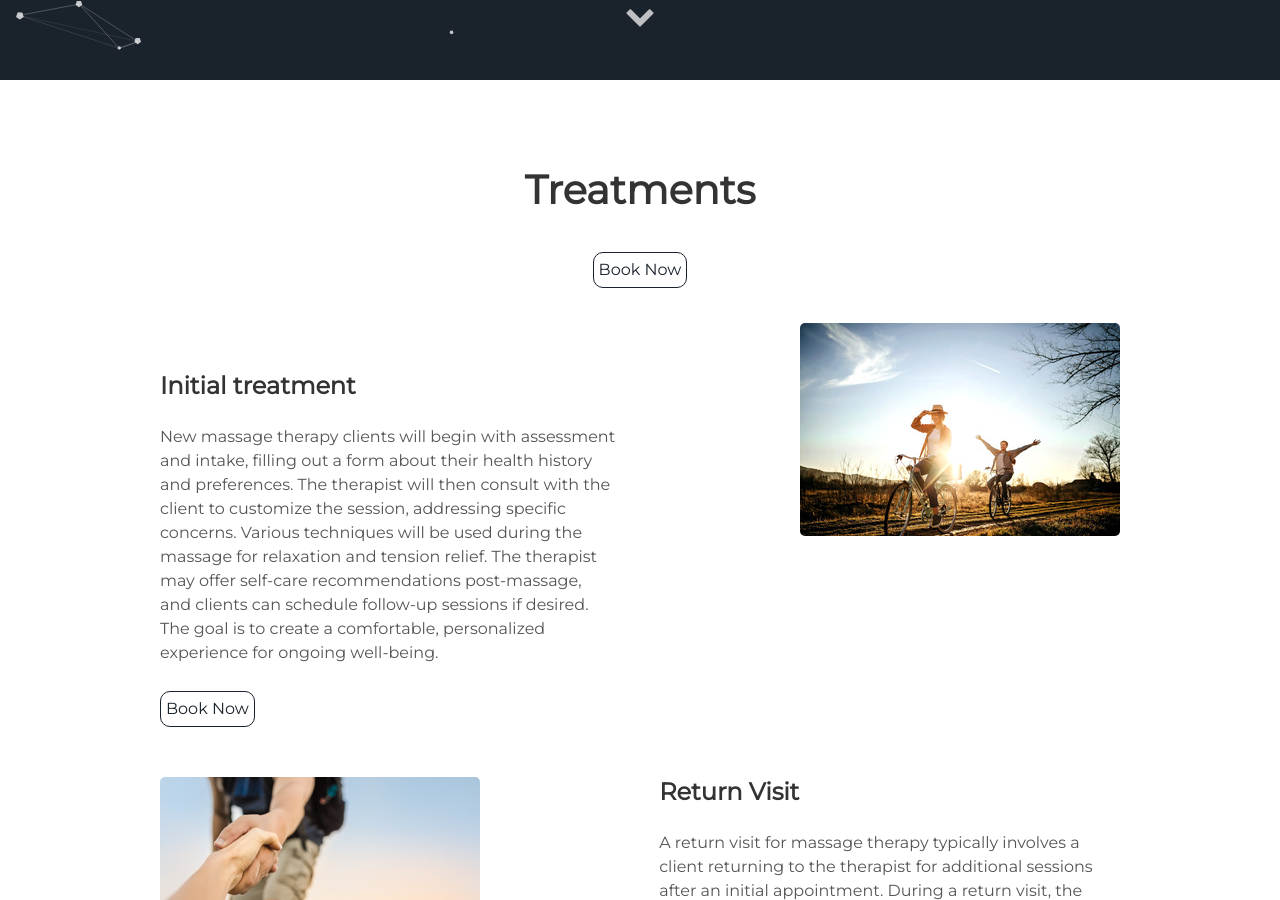
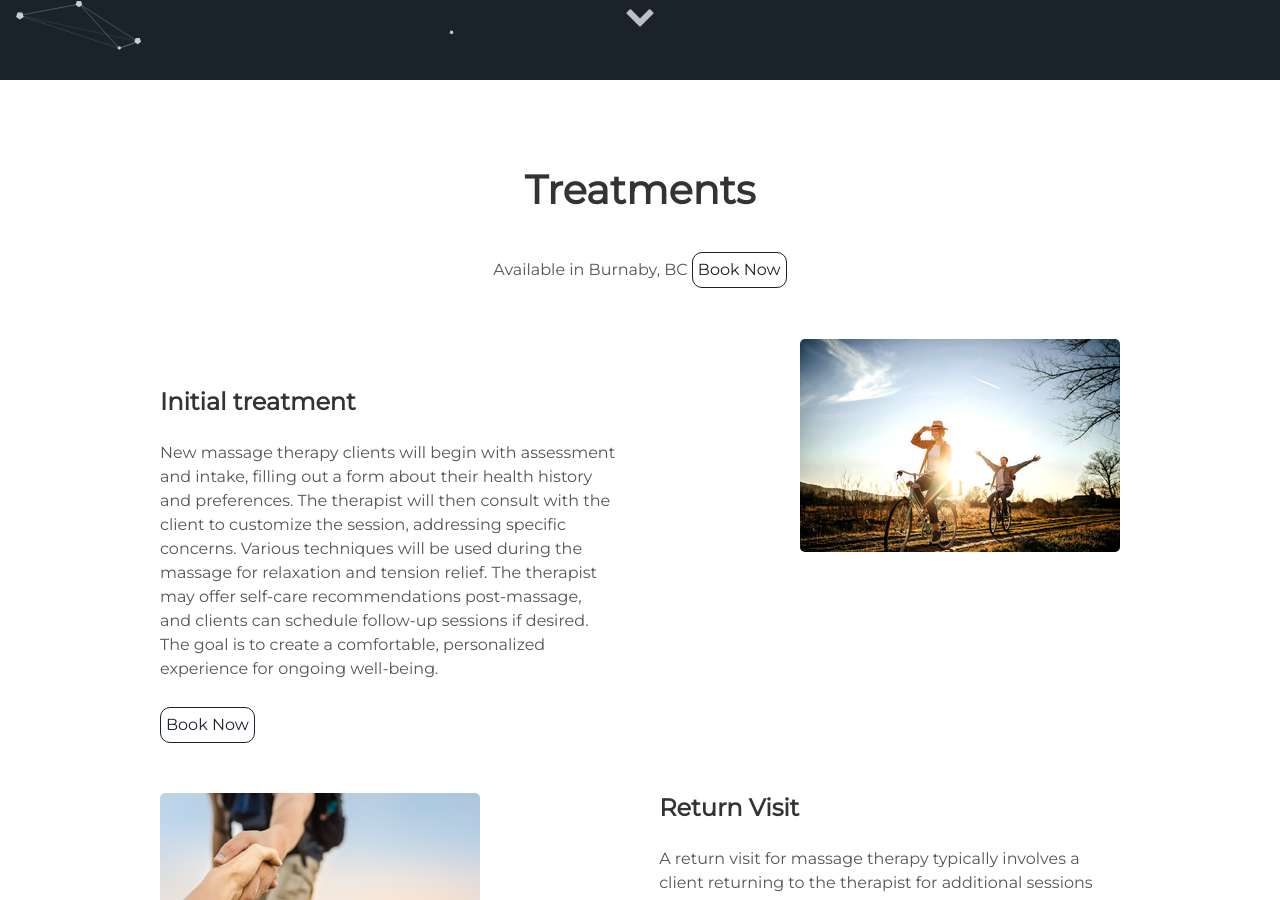
Before and after one commit to HelloMuscle/hellomuscle.github.io, a Jekyll site: the page built from index.html, in a window 1280 px wide and 900 px high, scrolled down 820 px. Built offline with Jekyll 4.4.1, drawn with Linux system fonts in a browser that asks for light colours.

Commit message:
add burnaby

```diff
--- a/_includes/treatments.html
+++ b/_includes/treatments.html
@@ -1,6 +1,6 @@
 <div class="user-details">
   <h1>Treatments</h1>
-  <a class="project-link" href="https://hellomuscle.janeapp.com">Book Now</a>
+  <p>Available in Burnaby, BC <a class="project-link" href="https://hellomuscle.janeapp.com">Book Now</a></p>
 </div>
 <div class="user-projects">
   <div class="images-right">
```
